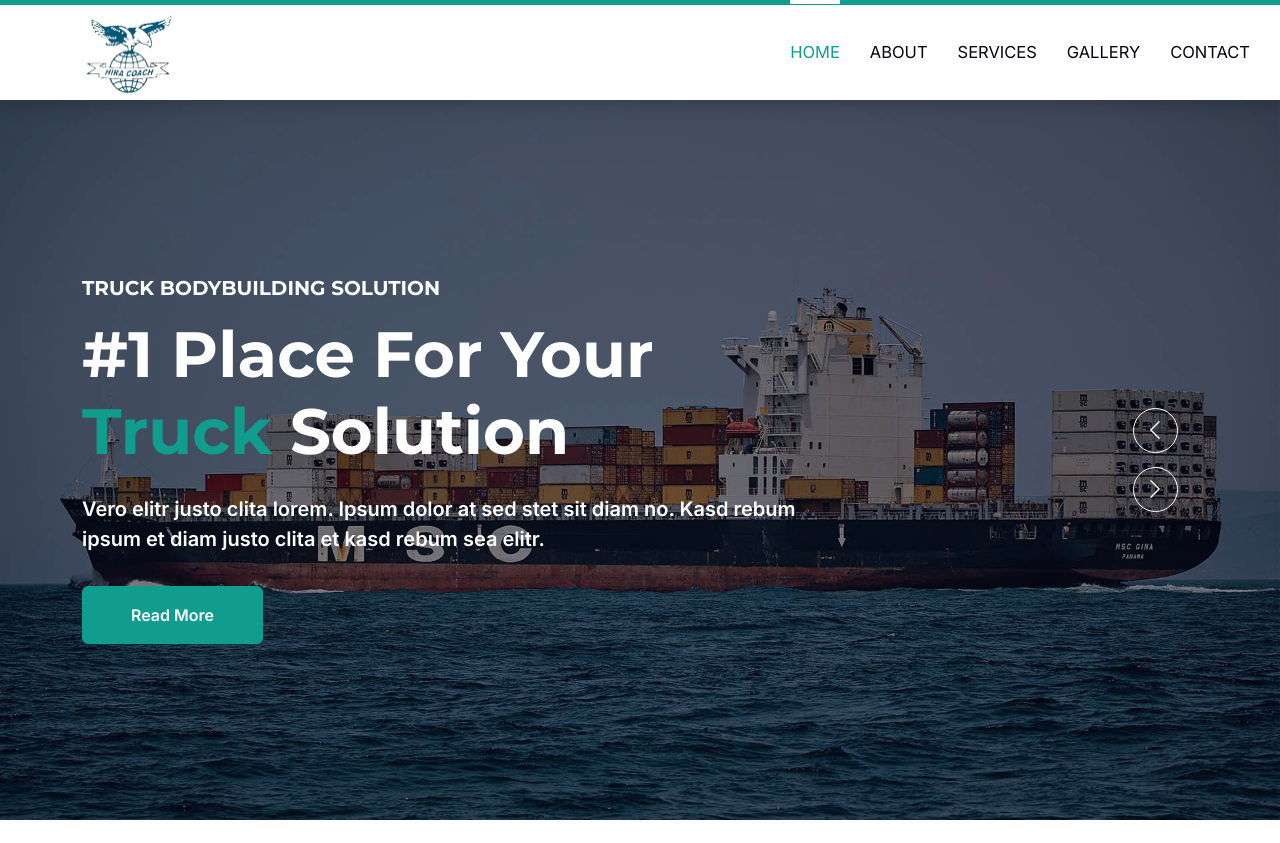
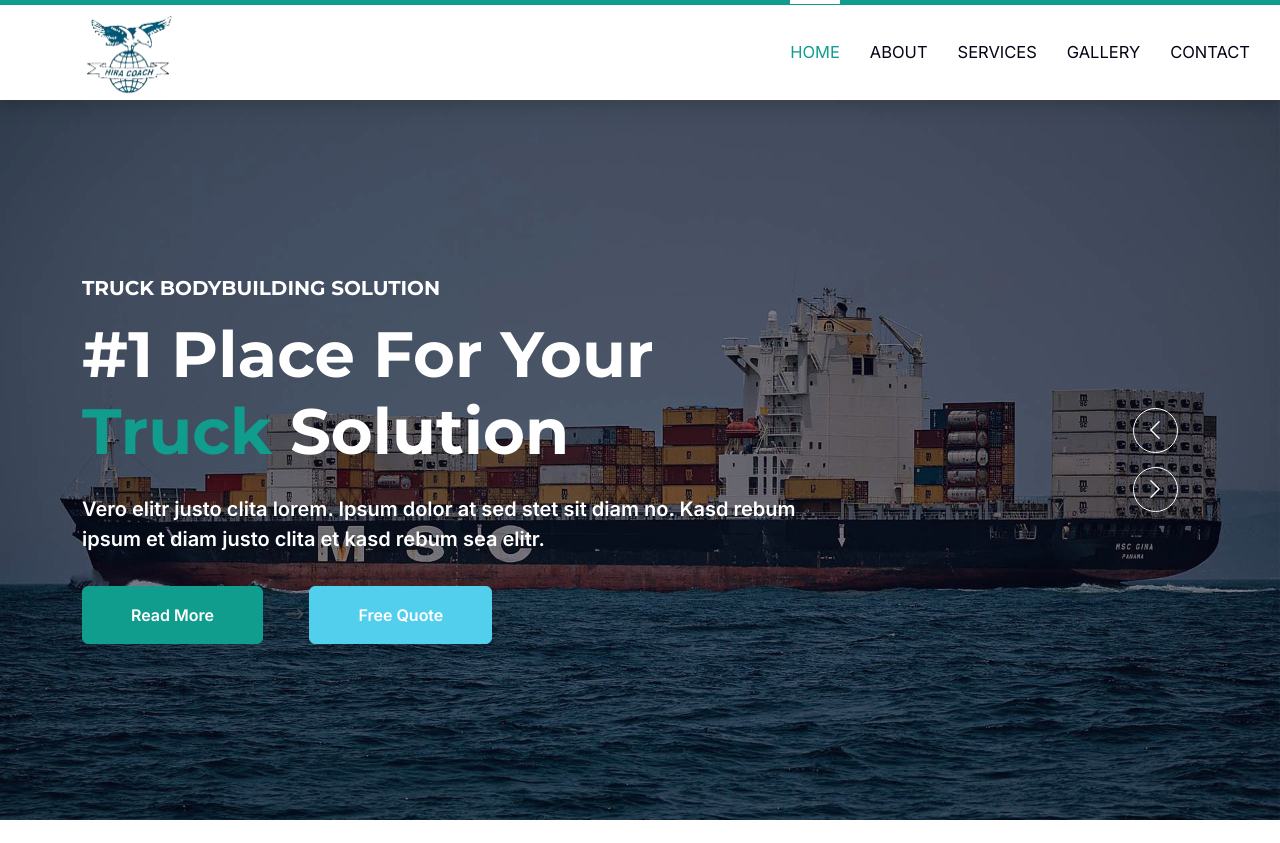
Before and after one commit to Overwatch0812/Hira-Coach2.0, a Django app: page / in a window 1280 px wide. Shown: the top 843 px of the page. Run offline with Django 4.2, Linux system fonts and the light colour scheme; some libraries are stand-ins or nearby versions.

Commit message:
Initial commit

```diff
--- a/Heera2/settings.py
+++ b/Heera2/settings.py
@@ -145,7 +145,7 @@ STATIC_URL = '/static/'
 STATICFILES_DIRS=[
     os.path.join(BASE_DIR,'static')
 ]
-STATIC_ROOT=os.path.join(BASE_DIR,'assets')
+STATIC_ROOT = BASE_DIR / 'staticfiles_build' / 'static'
 
 
 #registering our custom user model
--- a/templates/contact.html
+++ b/templates/contact.html
@@ -168,6 +168,7 @@
 												type="text"
 												class="form-control"
 												id="name"
+												name="Name"
 												placeholder="Your Name"
 											/>
 											<label for="name">Your Name</label>
@@ -179,6 +180,7 @@
 												type="email"
 												class="form-control"
 												id="email"
+												name="Email"
 												placeholder="Your Email"
 											/>
 											<label for="email"
@@ -192,6 +194,7 @@
 												type="text"
 												class="form-control"
 												id="subject"
+												name="Subject"
 												placeholder="Subject"
 											/>
 											<label for="subject">Subject</label>
@@ -203,6 +206,7 @@
 												class="form-control"
 												placeholder="Leave a message here"
 												id="message"
+												name="Message"
 												style="height: 100px"
 											></textarea>
 											<label for="message">Message</label>
--- a/templates/index.html
+++ b/templates/index.html
@@ -93,9 +93,9 @@
                                 <h5 class="text-white text-uppercase mb-3 animated slideInDown">Truck Bodybuilding Solution</h5>
                                 <h1 class="display-3 text-white animated slideInDown mb-4">#1 Place For Your <span class="text-primary">Truck</span> Solution</h1>
                                 <p class="fs-5 fw-medium text-white mb-4 pb-2">Vero elitr justo clita lorem. Ipsum dolor at sed stet sit diam no. Kasd rebum ipsum et diam justo clita et kasd rebum sea elitr.</p>
-                                <a href="" class="btn btn-primary py-md-3 px-md-5 me-3 animated slideInLeft">Read More</a>
-                                <!-- <a href="" class="btn btn-secondary py-md-3 px-md-5 animated slideInRight">Free Quote</a> -->
-                            </div>
+                                <a href="" class="btn btn-primary py-md-3 px-md-5 me-3 animated slideInLeft">Read More</a> -->
+                                <a href="" class="btn btn-secondary py-md-3 px-md-5 animated slideInRight">Free Quote</a>
+                             </div>
                         </div>
                     </div>
                 </div>
@@ -110,7 +110,7 @@
                                 <h1 class="display-3 text-white animated slideInDown mb-4">#1 Place For Your <span class="text-primary">Truck</span> Solution</h1>
                                 <p class="fs-5 fw-medium text-white mb-4 pb-2">Vero elitr justo clita lorem. Ipsum dolor at sed stet sit diam no. Kasd rebum ipsum et diam justo clita et kasd rebum sea elitr.</p>
                                 <a href="" class="btn btn-primary py-md-3 px-md-5 me-3 animated slideInLeft">Read More</a>
-                                <!-- <a href="" class="btn btn-secondary py-md-3 px-md-5 animated slideInRight">Free Quote</a> -->
+                                <a href="" class="btn btn-secondary py-md-3 px-md-5 animated slideInRight">Free Quote</a>
                             </div>
                         </div>
                     </div>
```
Also changed, not shown: vercel.json (added), 2 other files.
